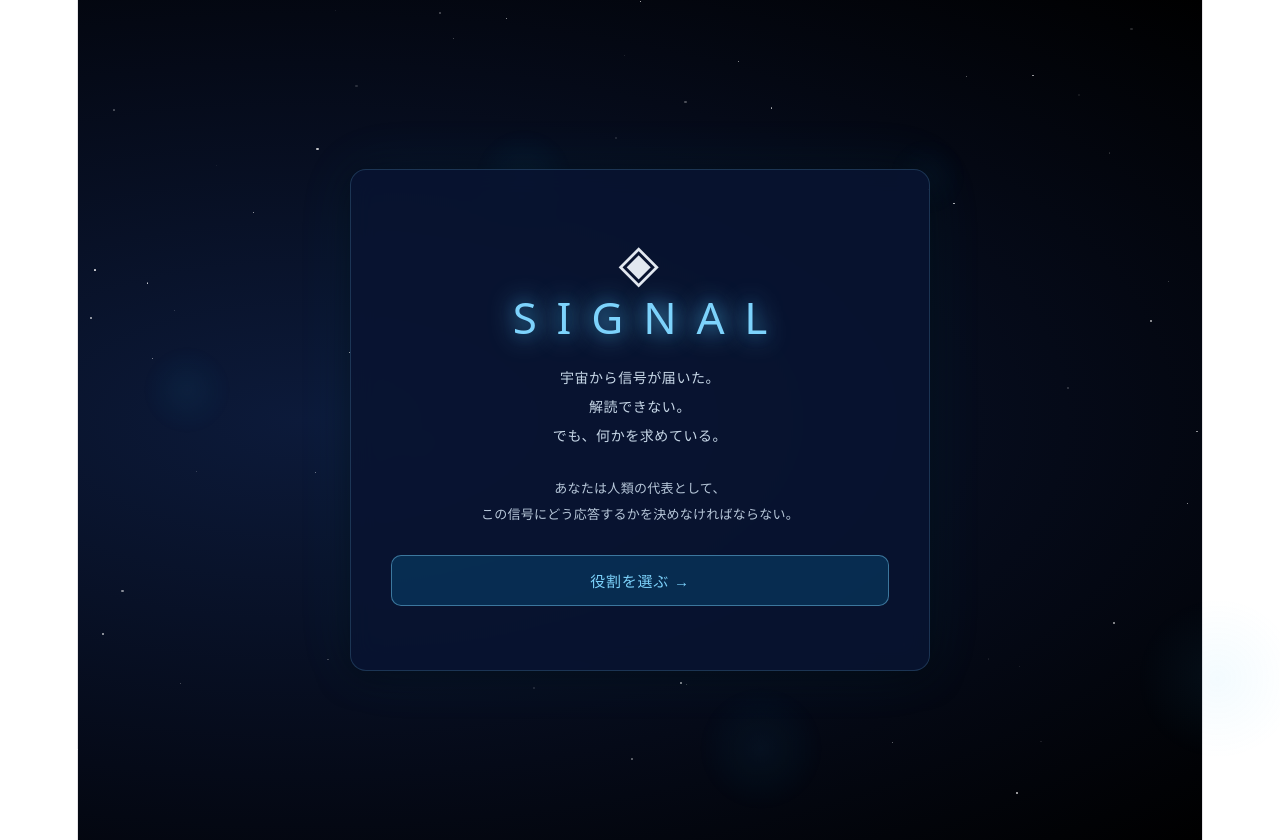
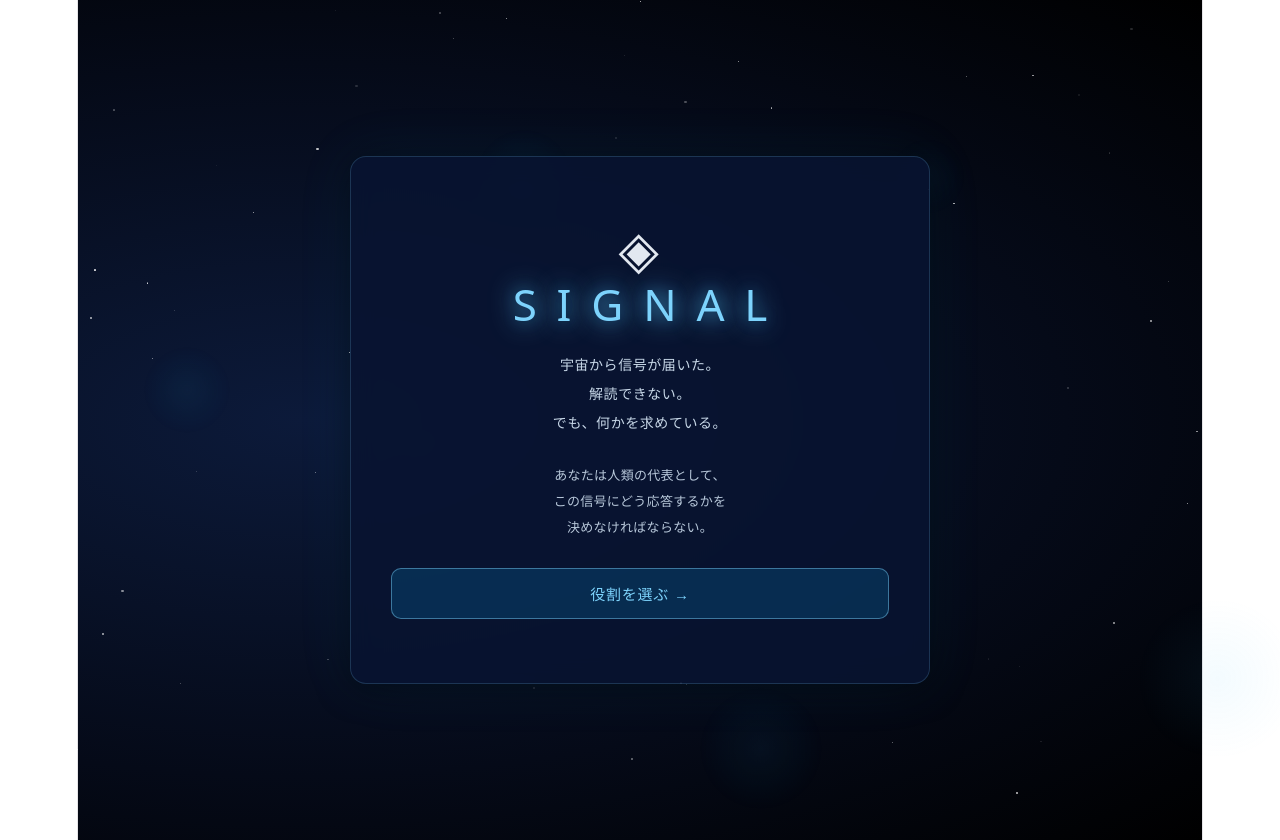
Before and after one commit to frtksk/signal-game, a React (Vite) app: page / in a window 1280 px wide. Built offline with nearby package versions, Linux system fonts and the light colour scheme.

Commit message:
Update App.jsx

```diff
--- a/src/App.jsx
+++ b/src/App.jsx
@@ -371,14 +371,15 @@ function IntroScreen({onNext}){
     <div style={{...s.card,animation:"fadeIn .8s ease"}}>
       <div style={s.signalSymbol}>◈</div>
       <h1 style={s.title}>SIGNAL</h1>
-      <p style={s.subtitle}>
-        宇宙から信号が届いた。<br/>
-        解読できない。<br/>
-        でも、何かを求めている。
+      <p style={{...s.subtitle,display:"flex",flexDirection:"column",gap:"0px"}}>
+        <span>宇宙から信号が届いた。</span>
+        <span>解読できない。</span>
+        <span>でも、何かを求めている。</span>
       </p>
-      <p style={{...s.body,textAlign:"center",color:"#b8c8da",fontSize:13,letterSpacing:".02em"}}>
-        あなたは人類の代表として、<br/>
-        この信号にどう応答するかを決めなければならない。
+      <p style={{...s.body,textAlign:"center",color:"#b8c8da",fontSize:13,letterSpacing:".02em",display:"flex",flexDirection:"column",gap:"0px"}}>
+        <span>あなたは人類の代表として、</span>
+        <span>この信号にどう応答するかを</span>
+        <span>決めなければならない。</span>
       </p>
       <button style={s.primaryBtn} onClick={onNext}>役割を選ぶ →</button>
     </div>
```
